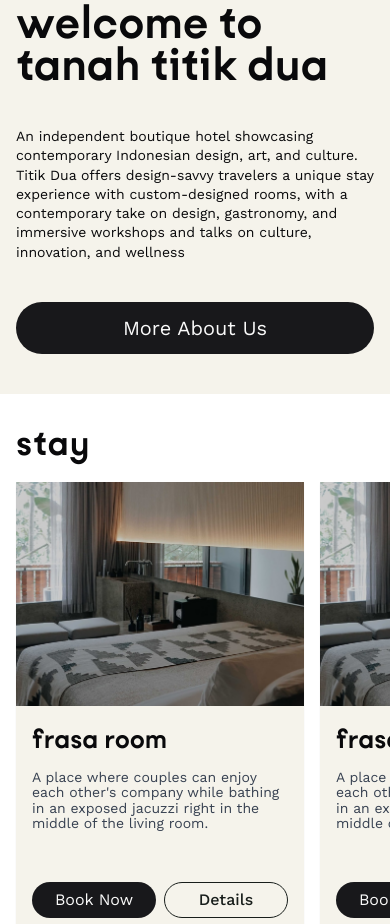
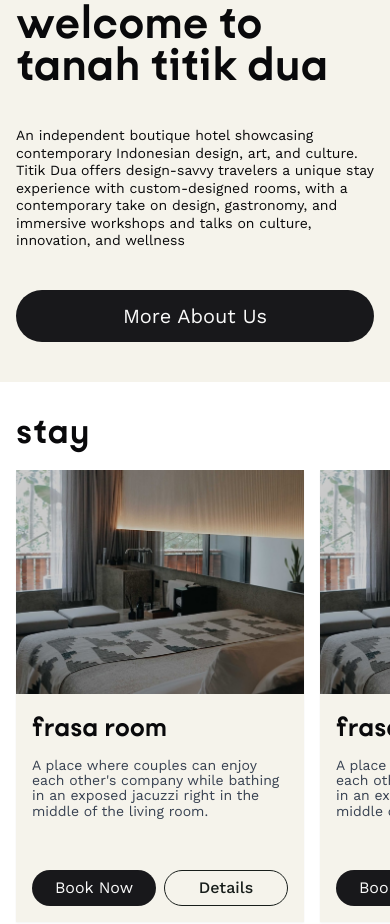
Before and after one commit to arvindeva/titik-dua, a Next.js app: page / in a window 390 px wide. Shown: the part 880-1804 px from the top of the page. Built offline with nearby package versions, Linux system fonts and the light colour scheme.

Commit message:
font leading tight for welcome section

```diff
--- a/components/home/welcome.tsx
+++ b/components/home/welcome.tsx
@@ -15,7 +15,7 @@ export default function Welcome() {
           welcome to tanah titik dua
         </div>
         <div className="lg:w-1/2">
-          <p className="text-sm lg:text-base mb-10 lg:tracking-tight leading-snug font-normal">
+          <p className="text-sm lg:text-base mb-10 lg:tracking-tight leading-tight font-normal">
             An independent boutique hotel showcasing contemporary Indonesian
             design, art, and culture. Titik Dua offers design-savvy travelers a
             unique stay experience with custom-designed rooms, with a
```
